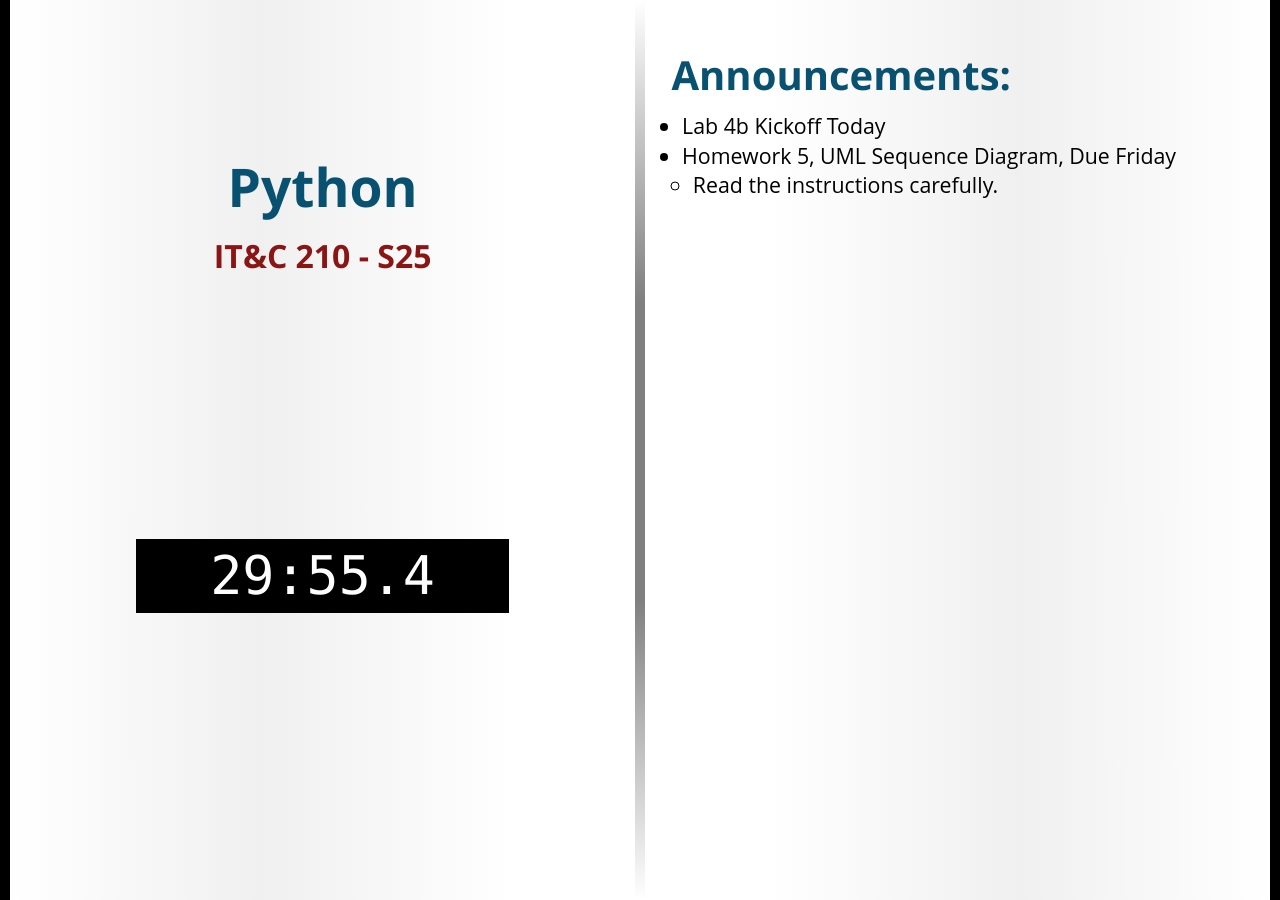
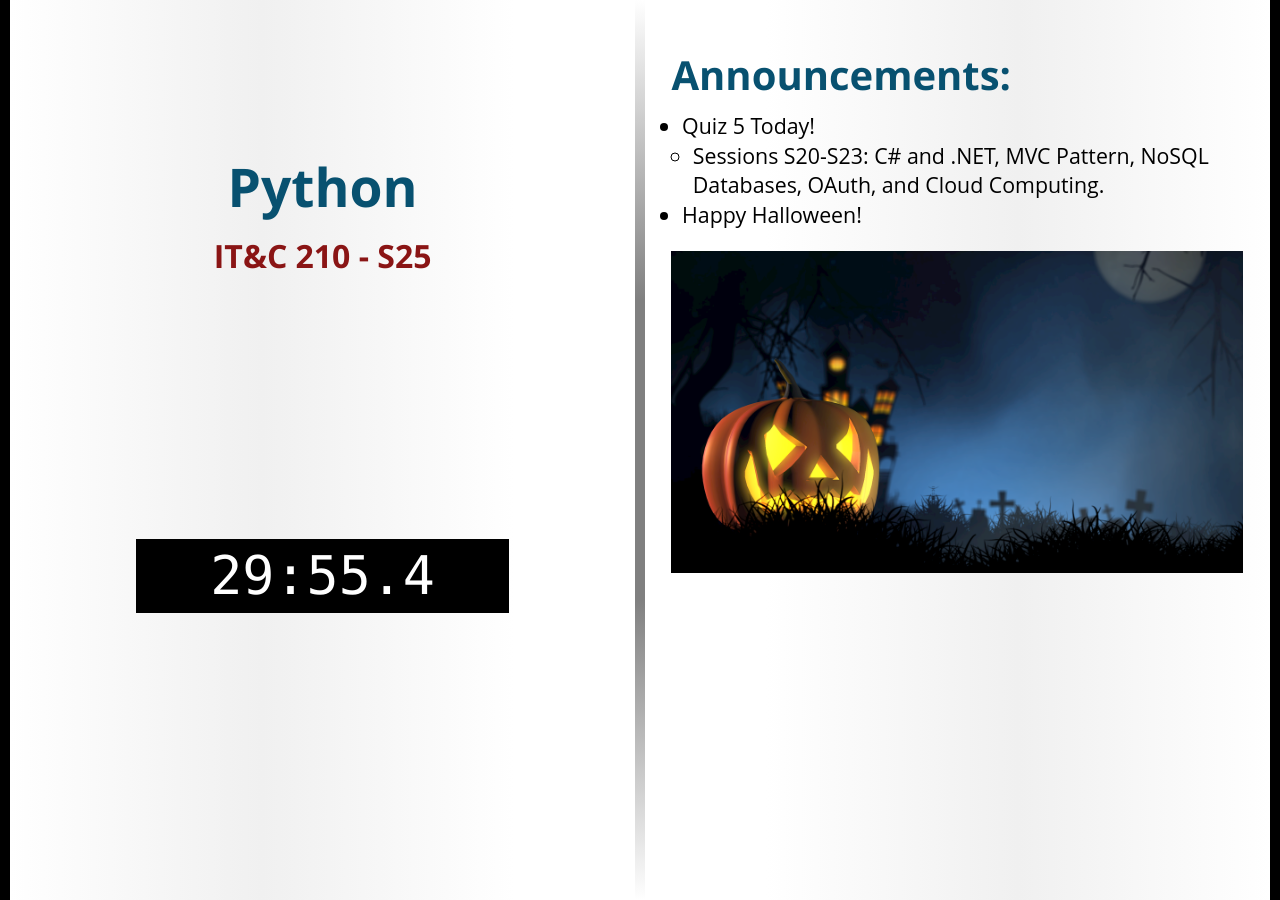
Before and after one commit to BYU-ITC-210/BYU-ITC-210.github.io, a Jekyll site: the page built from _welcome/S25.md, in a window 1280 px wide. Built offline with Jekyll 4.4.1, drawn with Linux system fonts in a browser that asks for light colours; some web fonts are replaced.

Commit message:
Welcome S25

```diff
--- a/_welcome/S25.md
+++ b/_welcome/S25.md
@@ -1,8 +1,11 @@
 ---
 title: Python
 session: S25
+quiz: altair
 ---
 
-* Lab 4b Kickoff Today
-* Homework 5, UML Sequence Diagram, Due Friday
-    * Read the instructions carefully.
+* Quiz 5 Today!
+    * Sessions S20-S23: C# and .NET, MVC Pattern, NoSQL Databases, OAuth, and Cloud Computing.
+* Happy Halloween!
+
+![Halloween](/images/halloween-pixabay.png)
```
Also changed, not shown: images/halloween-pixabay.png (added).
